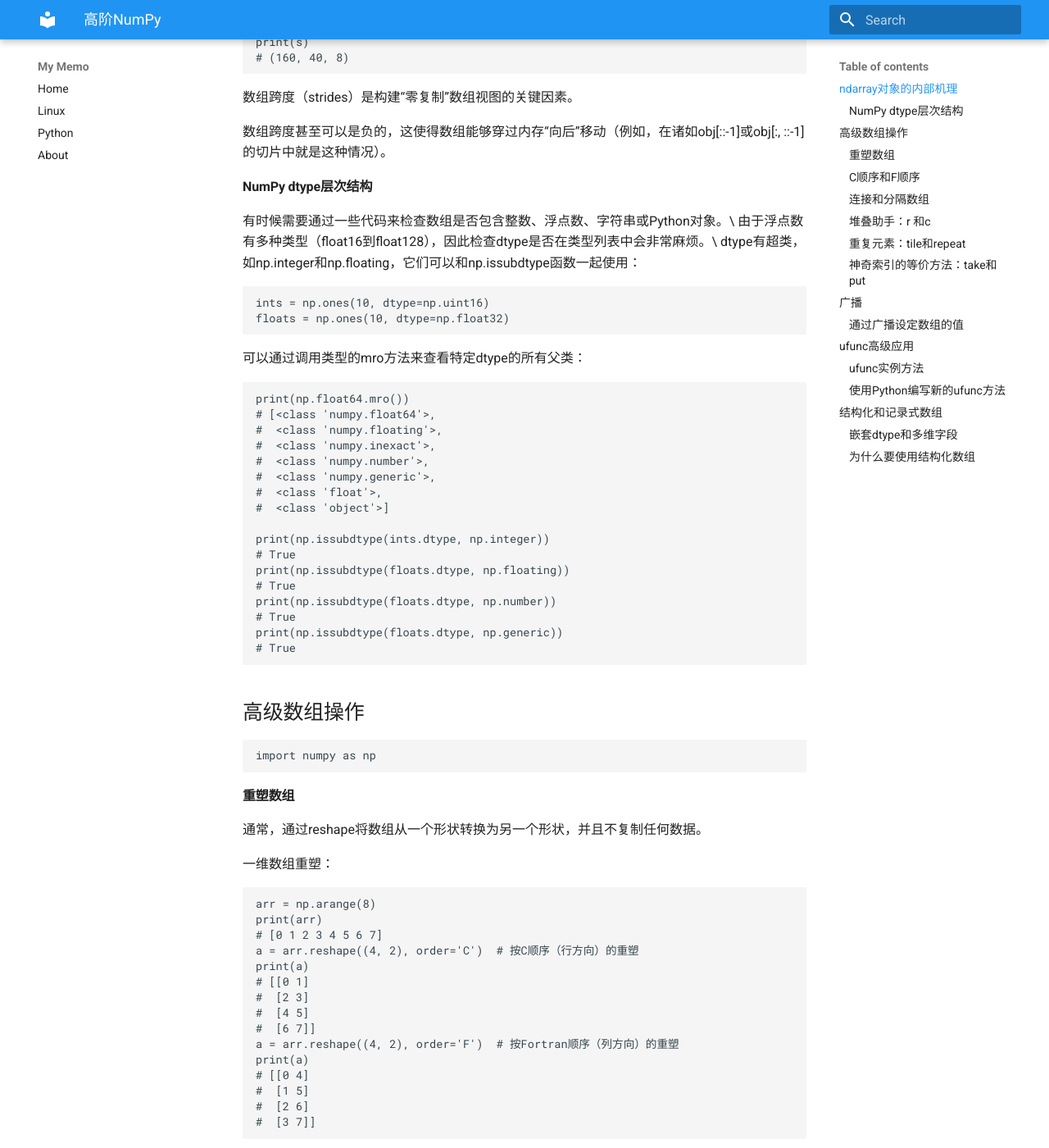
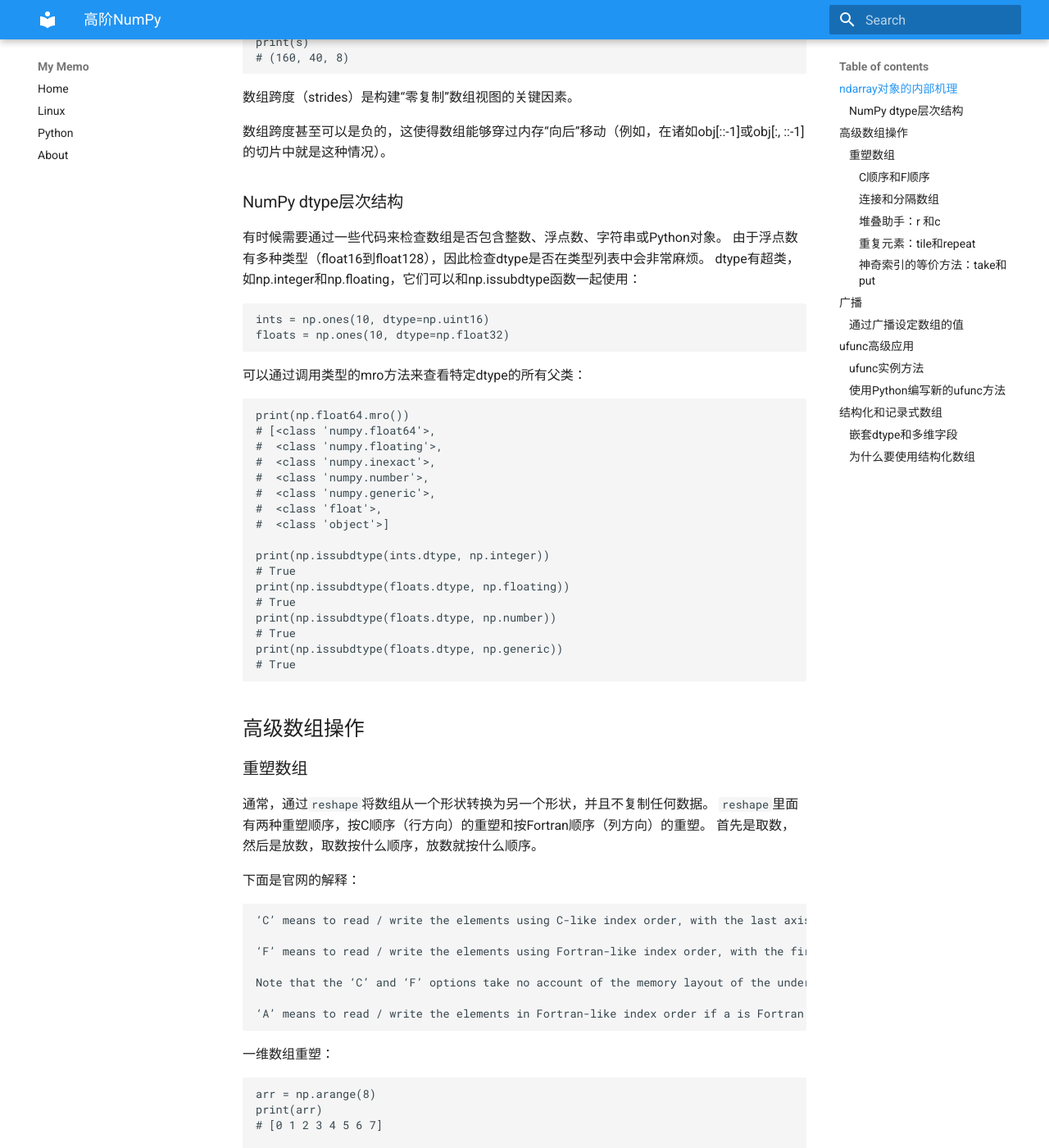
Before and after one commit to huyuhui001/mySite, an MkDocs documentation site: the page built from docs/python/DataAnalysis/ch10.md, in a window 1280 px wide and 1400 px high, scrolled down 1234 px. Shown: the whole window at 82% size. Built offline with MkDocs 1.6.1 and Material for MkDocs 9.7.7, drawn with Linux system fonts in a browser that asks for light colours; some of the changed text lies outside the part shown.

Commit message:
Documentation

````diff
--- a/docs/python/DataAnalysis/ch10.md
+++ b/docs/python/DataAnalysis/ch10.md
@@ -37,26 +37,30 @@
 print(s)
 # (10, 5)
 ```
+
 一个典型的（C阶）3×4×5 float64值（8字节）的数组具有跨度（160,40,8）（通常特定轴上的跨度越大，沿着该轴执行计算的代价越高）：
 ```
 s = np.ones((3, 4, 5), dtype=np.float64).strides
 print(s)
 # (160, 40, 8)
 ```
+
 数组跨度（strides）是构建“零复制”数组视图的关键因素。
 
 数组跨度甚至可以是负的，这使得数组能够穿过内存“向后”移动（例如，在诸如obj[::-1]或obj[:, ::-1]的切片中就是这种情况）。
 
 
 
-#### NumPy dtype层次结构
-有时候需要通过一些代码来检查数组是否包含整数、浮点数、字符串或Python对象。\
-由于浮点数有多种类型（float16到float128），因此检查dtype是否在类型列表中会非常麻烦。\
+### NumPy dtype层次结构
+
+有时候需要通过一些代码来检查数组是否包含整数、浮点数、字符串或Python对象。
+由于浮点数有多种类型（float16到float128），因此检查dtype是否在类型列表中会非常麻烦。
 dtype有超类，如np.integer和np.floating，它们可以和np.issubdtype函数一起使用：
 ```
 ints = np.ones(10, dtype=np.uint16)
 floats = np.ones(10, dtype=np.float32)
 ```
+
 可以通过调用类型的mro方法来查看特定dtype的所有父类：
 ```
 print(np.float64.mro())
@@ -81,24 +85,38 @@
 
 
 ## 高级数组操作
-```
-import numpy as np
-```
-#### 重塑数组
-通常，通过reshape将数组从一个形状转换为另一个形状，并且不复制任何数据。
+
+### 重塑数组
+
+通常，通过`reshape`将数组从一个形状转换为另一个形状，并且不复制任何数据。
+`reshape`里面有两种重塑顺序，按C顺序（行方向）的重塑和按Fortran顺序（列方向）的重塑。
+首先是取数，然后是放数，取数按什么顺序，放数就按什么顺序。
+
+下面是官网的解释：
+
+    ‘C’ means to read / write the elements using C-like index order, with the last axis index changing fastest, back to the first axis index changing slowest.
+
+    ‘F’ means to read / write the elements using Fortran-like index order, with the first index changing fastest, and the last index changing slowest.
+
+    Note that the ‘C’ and ‘F’ options take no account of the memory layout of the underlying array, and only refer to the order of indexing.
+
+    ‘A’ means to read / write the elements in Fortran-like index order if a is Fortran contiguous in memory, C-like order otherwise.
+
 
 一维数组重塑：
 ```
 arr = np.arange(8)
 print(arr)
 # [0 1 2 3 4 5 6 7]
-a = arr.reshape((4, 2), order='C')  # 按C顺序（行方向）的重塑
+
+a = arr.reshape((4, 2), order='C')
 print(a)
 # [[0 1]
 #  [2 3]
 #  [4 5]
 #  [6 7]]
-a = arr.reshape((4, 2), order='F')  # 按Fortran顺序（列方向）的重塑
+
+a = arr.reshape((4, 2), order='F')
 print(a)
 # [[0 4]
 #  [1 5]
@@ -106,8 +124,7 @@
 #  [3 7]]
 ```
 
-多维数组重塑：\
-传递的形状维度可以有一个值是-1，表示维度通过数据进行推断：
+多维数组重塑：传递的形状维度可以有一个值是-1，表示维度通过数据进行推断：
 ```
 a = arr.reshape((4, 2)).reshape((2, 4))
 print(a)
@@ -125,6 +142,7 @@
 print(a.shape)
 # (5, 3)
 ```
+
 数组的shape属性是一个元组，它也可以被传递给reshape：
 ```
 other_arr = np.ones((3, 5))
````
